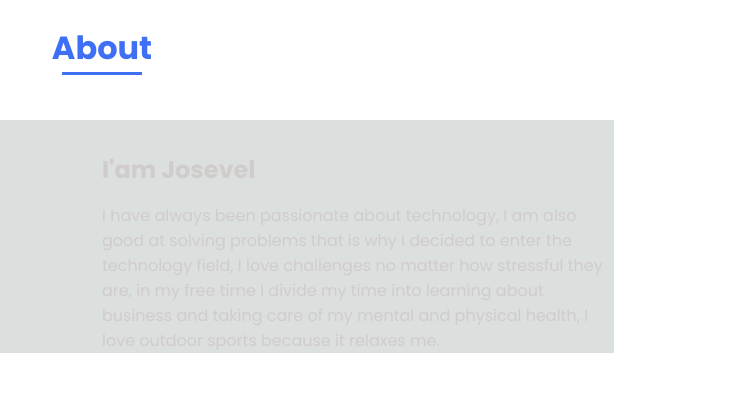
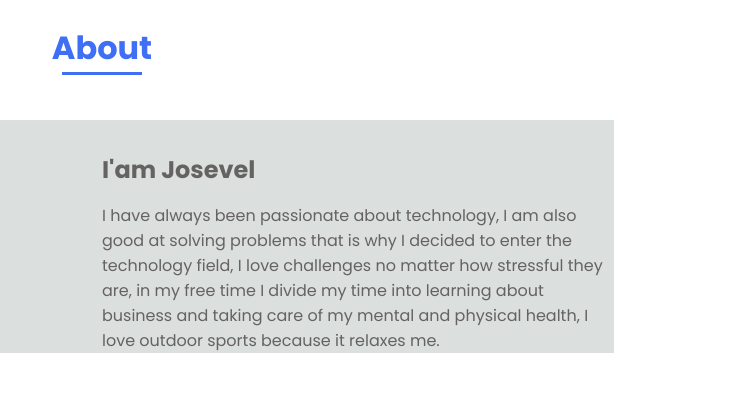
Before and after one commit to JHOSEVEL/portifolio-josevel, a plain HTML site: page index.html in a window 1280 px wide. Shown: the part 840-1243 px from the top of the page, 538-1280 px from the left. Drawn offline with nearby package versions, Linux system fonts and the light colour scheme.

Commit message:
Update style.css
novas cores de texto

```diff
--- a/assests/style.css
+++ b/assests/style.css
@@ -275,16 +275,18 @@ img {
     hsla(0, 0%, 12%, 0.5) 0%,
     #1f1f1f 100%
   );
-
+  color: #656262;
 }
 .about__container {
   row-gap: 2rem;
   text-align: center;
   background-color: rgba(170, 179, 175, 0.422);
+  color: #656262;
 }
 
 .about__subtitle {
   margin-bottom: var(--mb-2);
+  color: #656262;
 }
 
 .about__img {
@@ -304,11 +306,12 @@ img {
     hsla(0, 1%, 65%, 0.5) 0%,
     #392e2e 100%
   );
+  color: #656262;
 }
 .skills__container {
   row-gap: 2rem;
   text-align: center;
-
+  color: #656262;
 }
 
 .skills__subtitle {
```
